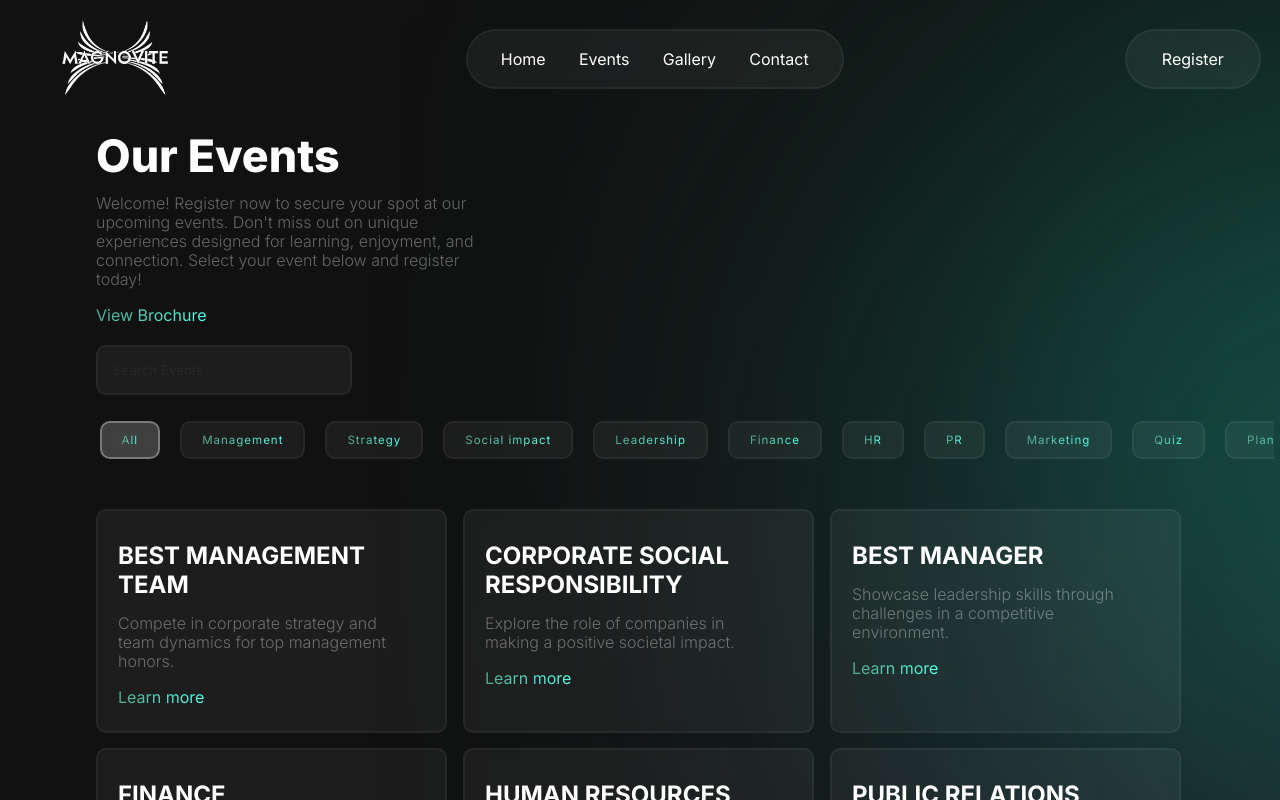
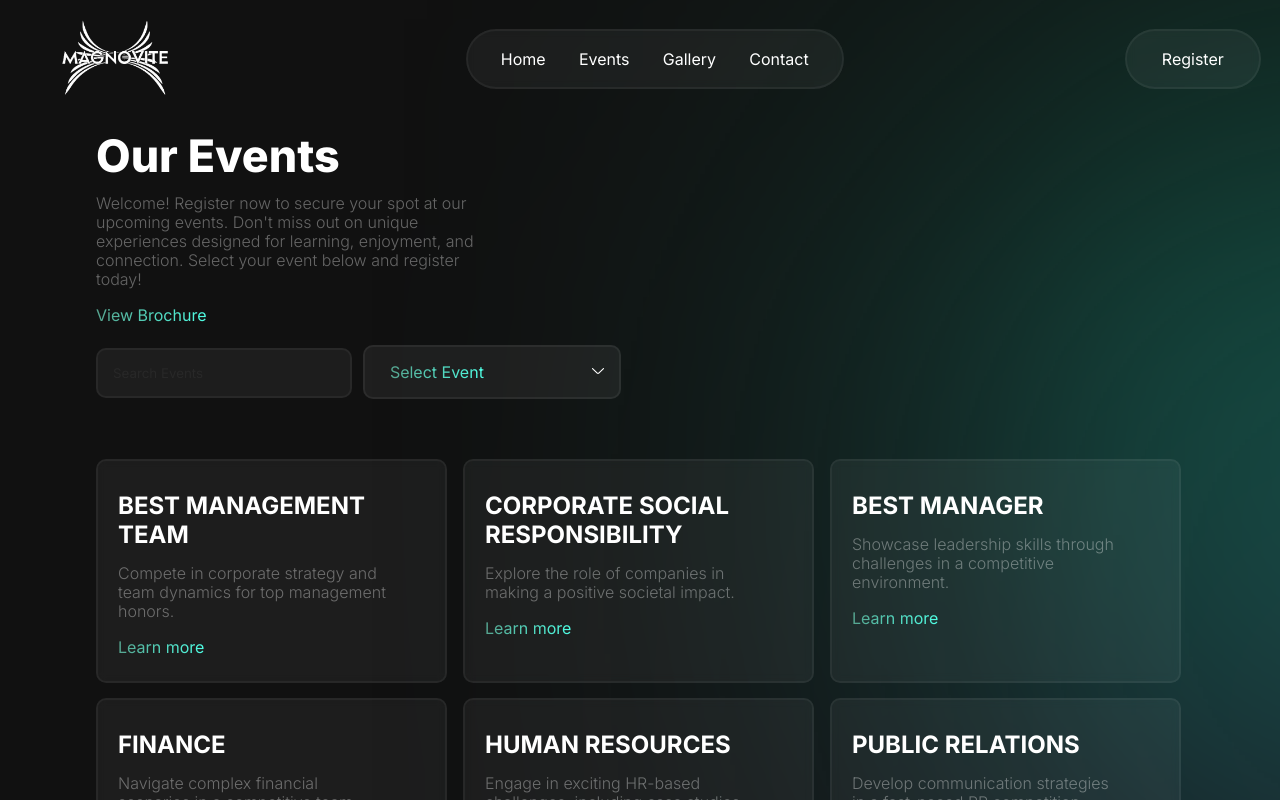
Before and after one commit to yuvraajnarula/magnovite, a SvelteKit app: page /event in a window 1280 px wide. Shown: the top 800 px of the page. Built offline with nearby package versions, Linux system fonts and the light colour scheme.

Commit message:
converted tags carousel to dropdown

```diff
--- a/src/component/Carousel.svelte
+++ b/src/component/Carousel.svelte
@@ -1,95 +1,159 @@
 <script>
+    import { onMount } from "svelte";
     export let tags = [];
-    export let activeTag = 'All';
-    let scrollContainer;
-    export let handleTagClick;
+    export let activeTag = "All";
+    export let handleTagClick = (tag) => {};
+
+    let isOpen = false;
+    let selectedDisplay = "Select Event";
+
+    function toggleDropdown() {
+        isOpen = !isOpen;
+    }
+
+    function selectTag(tag) {
+        selectedDisplay = tag === "All" ? "Select Event" : tag[0].toUpperCase() + tag.slice(1);
+        activeTag = tag;
+        handleTagClick(tag);
+        isOpen = false;
+    }
+
+    // Close dropdown when clicking outside
+    function handleClickOutside(event) {
+        const dropdown = event.target.closest('.select-container');
+        if (!dropdown) {
+            isOpen = false;
+        }
+    }
+
+    // Add event listener when component is mounted
+    onMount(() => {
+        document.addEventListener('click', handleClickOutside);
+        return () => {
+            document.removeEventListener('click', handleClickOutside);
+        };
+    });
 </script>
 
-<div class="tags-flex">
-    <ul class="tags-carousel" bind:this={scrollContainer}>
-        <li>
-            <button
-                class="tag-button {activeTag === 'All' ? 'active' : ''}"
-                on:click={() => handleTagClick('All')}
+<div
+    class="select-container"
+    class:active={isOpen}
+    on:click|stopPropagation={toggleDropdown}
 >
-                <span>All</span>
-            </button>
-        </li>
+    <span class="selected-display" id="destination">{selectedDisplay}</span>
+    <svg
+        width="12"
+        height="6"
+        viewBox="0 0 12 6"
+        fill="none"
+        xmlns="http://www.w3.org/2000/svg"
+    >
+        <path
+            d="M11.0689 0.156988L6.38395 4.76799C6.28173 4.86912 6.14374 4.92584 5.99995 4.92584C5.85616 4.92584 5.71817 4.86912 5.61595 4.76799L0.930947 0.157989C0.828092 0.0569129 0.689654 0.000276566 0.545447 0.000276566C0.401241 0.000276566 0.262803 0.0569129 0.159947 0.157989C0.109299 0.207366 0.0690468 0.266381 0.041563 0.331558C0.0140793 0.396735 -8.01086e-05 0.466754 -8.01086e-05 0.537489C-8.01086e-05 0.608223 0.0140793 0.678242 0.041563 0.743419C0.0690468 0.808595 0.109299 0.867611 0.159947 0.916988L4.84395 5.52699C5.15247 5.82991 5.56757 5.99963 5.99995 5.99963C6.43232 5.99963 6.84743 5.82991 7.15595 5.52699L11.8399 0.916988C11.8907 0.867596 11.9311 0.808518 11.9587 0.743249C11.9863 0.67798 12.0005 0.607843 12.0005 0.536988C12.0005 0.466133 11.9863 0.395998 11.9587 0.330729C11.9311 0.265459 11.8907 0.206381 11.8399 0.156988C11.7371 0.0559125 11.5987 -0.000723839 11.4544 -0.000723839C11.3102 -0.000723839 11.1718 0.0559125 11.0689 0.156988Z"
+            fill="white"
+        />
+    </svg>
+
+    <ul class="dropdown">
+        <li on:click={() => selectTag("All")}>All</li>
         {#each tags as tag}
-            <li>
-                <button
-                    class="tag-button {activeTag === tag ? 'active' : ''}"
-                    on:click={() => {
-                        console.log("Clicked tag:", tag);
-                        handleTagClick(tag);
-                    }}
-                >
-                    <span>{tag[0].toUpperCase() + tag.slice(1)}</span>
-                </button>
+            <li on:click={() => selectTag(tag)}>
+                {tag[0].toUpperCase() + tag.slice(1)}
             </li>
         {/each}
     </ul>
 </div>
+<style>
+    .select-container{
+        position: relative;
+        display: inline-block;
+        width: 17.5vw;
+        padding: 15px;
+        border-radius: 10px;
+        background: rgba(255,255,255,0.06);
+        text-align: left;
+        color: #fff;
+        cursor: pointer;
+        -webkit-user-select: none;
+        -moz-user-select: none;
+        -ms-user-select: none;
+        user-select: none;
+        margin-bottom: 20px;
+        margin-left: .5vw;
+        border:2px solid rgba(255,255,255,0.06);
+    }
+    .select-container svg{
+        float: right;
+        margin-top: .5vw;
+    }
+    .dropdown {
+  transition: 0.3s;
 
-<style>
-    .tags-flex {
-        width: 100%;
-        position: relative;
+  position: absolute;
+  top: 120%;
+  right: 0;
+  left: 0;
+
+  margin: 0;
+  padding: 0;
+
+  list-style: none;
+
+  z-index: 99;
+
+  border-radius: 15px;
+  box-shadow: inherit;
+  background: rgba(255,255,255,0.06);
+backdrop-filter: blur(5.6px);
+  -webkit-transform-origin: top;
+  -moz-transform-origin: top;
+  -ms-transform-origin: top;
+  transform-origin: top;
+
+  -webkit-user-select: none;
+  -moz-user-select: none;
+  -ms-user-select: none;
+  user-select: none;
+
+  opacity: 0;
+  visibility: hidden;
 }
-    .tags-flex ul{
-        display: flex;
-        list-style: none;
-        align-items: center;
-        width: 100%;
-        margin-left: -5.5vw;
-        padding-left: 5vw;
-        margin-right: 4vw;
-        transition: all 0.5s ease;
-        overflow-x: auto;
-        scroll-behavior: smooth;
-        -ms-overflow-style: none;
-        scrollbar-width: none;
+  .dropdown li {
+  padding: 0 15px;
+  line-height: 45px;
+  overflow: hidden;
 }
-    .tags-flex ul::-webkit-scrollbar {
-        display: none;
+.dropdown li:last-child {
+  border-bottom: none;
 }
-    .tags-flex ul li button {
-    cursor: pointer;
-    padding: 10px 20px;
-    position: relative;
-    border: none;
-    margin: 10px 10px;
-    letter-spacing: 1px;
-    font-family: "Inter", sans-serif;
-    font-size: 0.9vw;
-    background: rgba(255, 255, 255, 0.05);
-    backdrop-filter: blur(5.6px);
-    border: 2px solid rgba(255, 255, 255, 0.05);
+
+.dropdown {
+  padding: 0.5rem !important;
+}
+.dropdown li:hover {
+  background-color: rgba(255,255,255,0.06);
   border-radius: 10px;
-    transition: all 0.5s ease;
-    white-space: nowrap;
-    display: inline-flex;
-    align-items: center;
-    justify-content: center;
 }
-    .tags-flex ul li button:hover{
-        transform: translateY(-5px);
+.select-container.active .dropdown {
+  opacity: 1;
+  visibility: visible;
+  overflow-y: scroll;
+  height: 15vw  ;
+  border-radius: 15px;
 }
-    .tags-flex ul li button.active {
-        background: rgba(255, 255, 255, 0.2);
-        border-color: rgba(255, 255, 255, 0.3);
+
+.selected-display {
+  margin-left: 10px;
+  margin-top: 25px;
 }
-    .tags-flex ul li button.active span {
-        color: #fff;
+@media only screen and (max-width:765px){
+    .select-container{
+        width: 71.5%;
+        margin-top: 2.5vw;
+        border-radius: 10px;
     }
-    .tags-flex ul li button span{
-        width: fit-content;
-        color: rgba(255, 255, 255, 0.7);
-    }
-    @media only screen and (max-width: 768px){
-        .tags-flex ul li button{
-            font-size: 2.75vw;
-            min-width: 25vw !important;
+    .select-container.active .dropdown{
+        height: 45vw;
     }
 }
 </style>
--- a/src/component/Footer.svelte
+++ b/src/component/Footer.svelte
@@ -8,7 +8,7 @@
         <div class="footer-uni">
             <br>
 
-            The Kengeri Campus offers a blend of traditional and world-class facilities, including department-specific buildings, libraries, research facilities, and residences, amidst the city's greenery.        </div>
+            Christ University, Kengeri Campus offers a blend of traditional and world-class facilities, including department-specific buildings, libraries, research facilities, and residences, amidst the city's greenery.        </div>
     </div>
     <ul class="footer-links">
         <li class="header">
```
Also changed, not shown: src/routes/+page.svelte (+35 -2 lines). Lines whose indentation alone changed are shown as unchanged.
